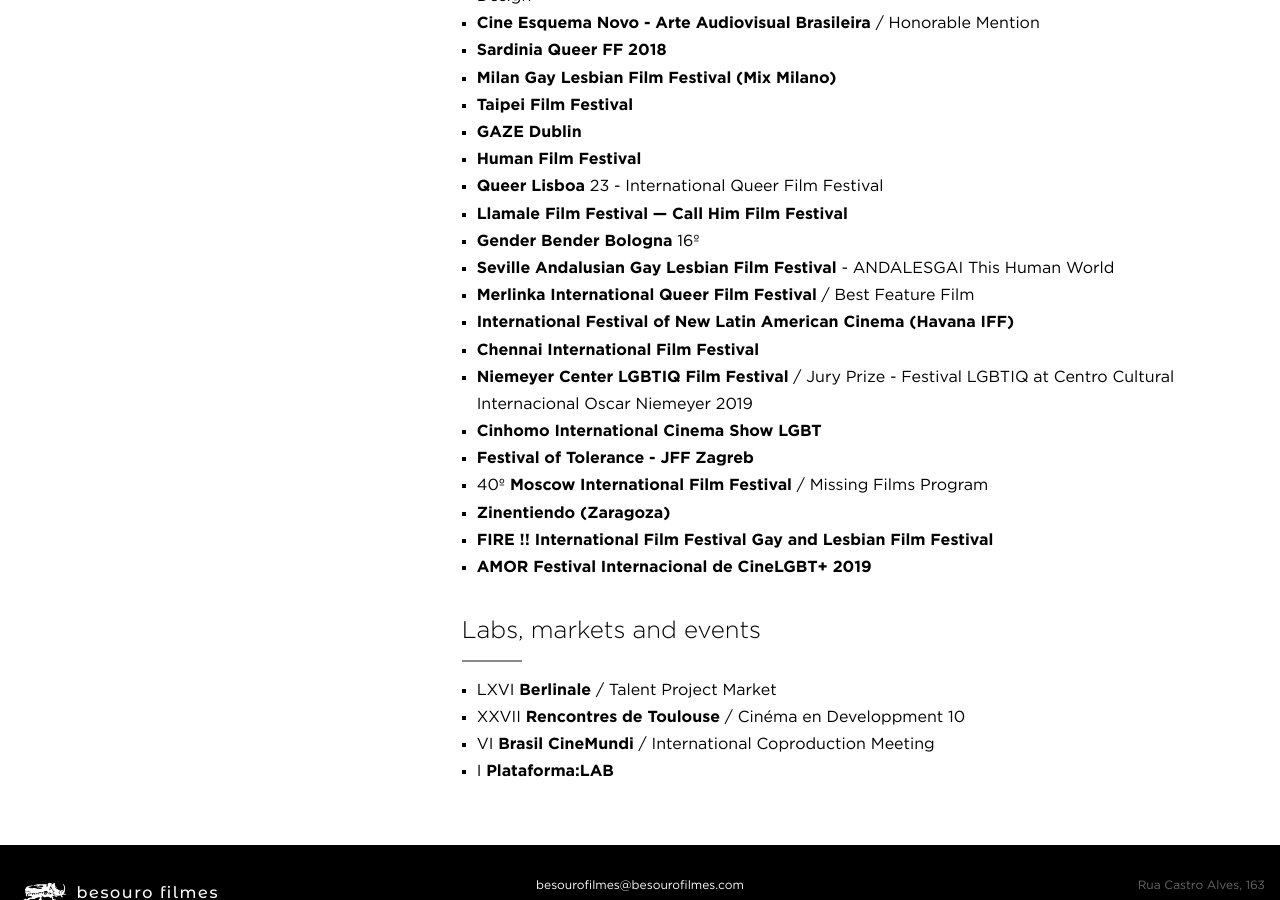
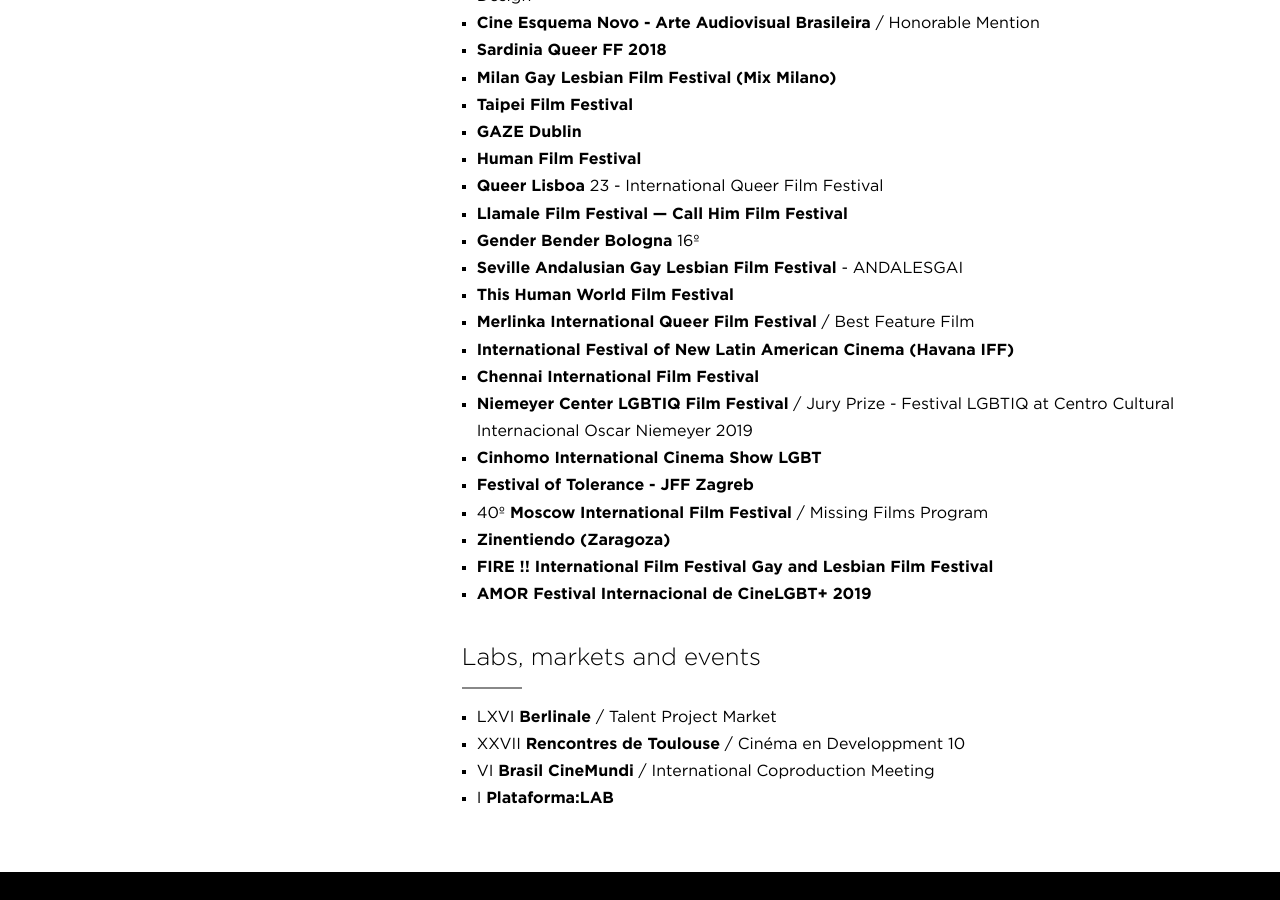
Before and after one commit to arthrfrts/besouro, a Jekyll site: the page built from _projects/hard-paint.md, in a window 1280 px wide and 900 px high, scrolled down 2950 px. Built offline with Jekyll 4.4.1, drawn with Linux system fonts in a browser that asks for light colours.

Commit message:
Updated Hard Paint

```diff
--- a/_projects/hard-paint.md
+++ b/_projects/hard-paint.md
@@ -101,7 +101,7 @@
 * **Llamale Film Festival --- Call Him Film Festival**
 * **Gender Bender Bologna** 16º
 * **Seville Andalusian Gay Lesbian Film Festival** - ANDALESGAI
-This Human World
+* **This Human World Film Festival**
 * **Merlinka International Queer Film Festival** / Best Feature Film
 * **International Festival of New Latin American Cinema (Havana IFF)**
 * **Chennai International Film Festival**
```
